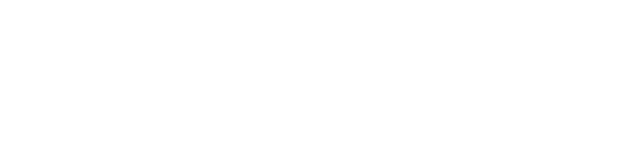
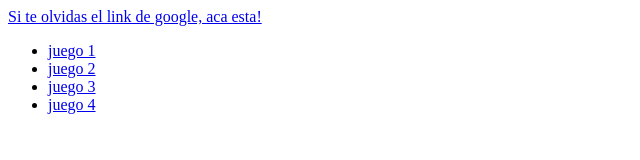
Before and after one commit to maurizzy89/proyectoJuegos, a plain HTML site: page index.html in a window 1280 px wide. Shown: the whole page, without its empty margins (0-640 px from the left). Drawn offline with Linux system fonts and the light colour scheme.

Commit message:
inicio de navbar

```diff
--- a/index.html
+++ b/index.html
@@ -1,6 +1,7 @@
 <!DOCTYPE html>
 
 <html>
+
 <head>
     <meta charset="utf-8">
     <meta http-equiv="X-UA-Compatible" content="IE=edge">
@@ -9,7 +10,21 @@
     <meta name="viewport" content="width=device-width, initial-scale=1">
     <link rel="stylesheet" href="estilos.css">
 </head>
+
 <body>
+    <nav>
+        <div>
+            <a href="http://wwww.google.com">Si te olvidas el link de google, aca esta!</a>
+        </div>
+        <div>
+            <ul>
+                <li><a href="/">juego 1</a></li>
+                <li><a href="/">juego 2</a></li>
+                <li><a href="/">juego 3</a></li>
+                <li><a href="/">juego 4</a></li>
+            </ul>
+        </div>
+    </nav>
+</body>
 
-    </body>
 </html>
```
Lines whose indentation alone changed are shown as unchanged.
